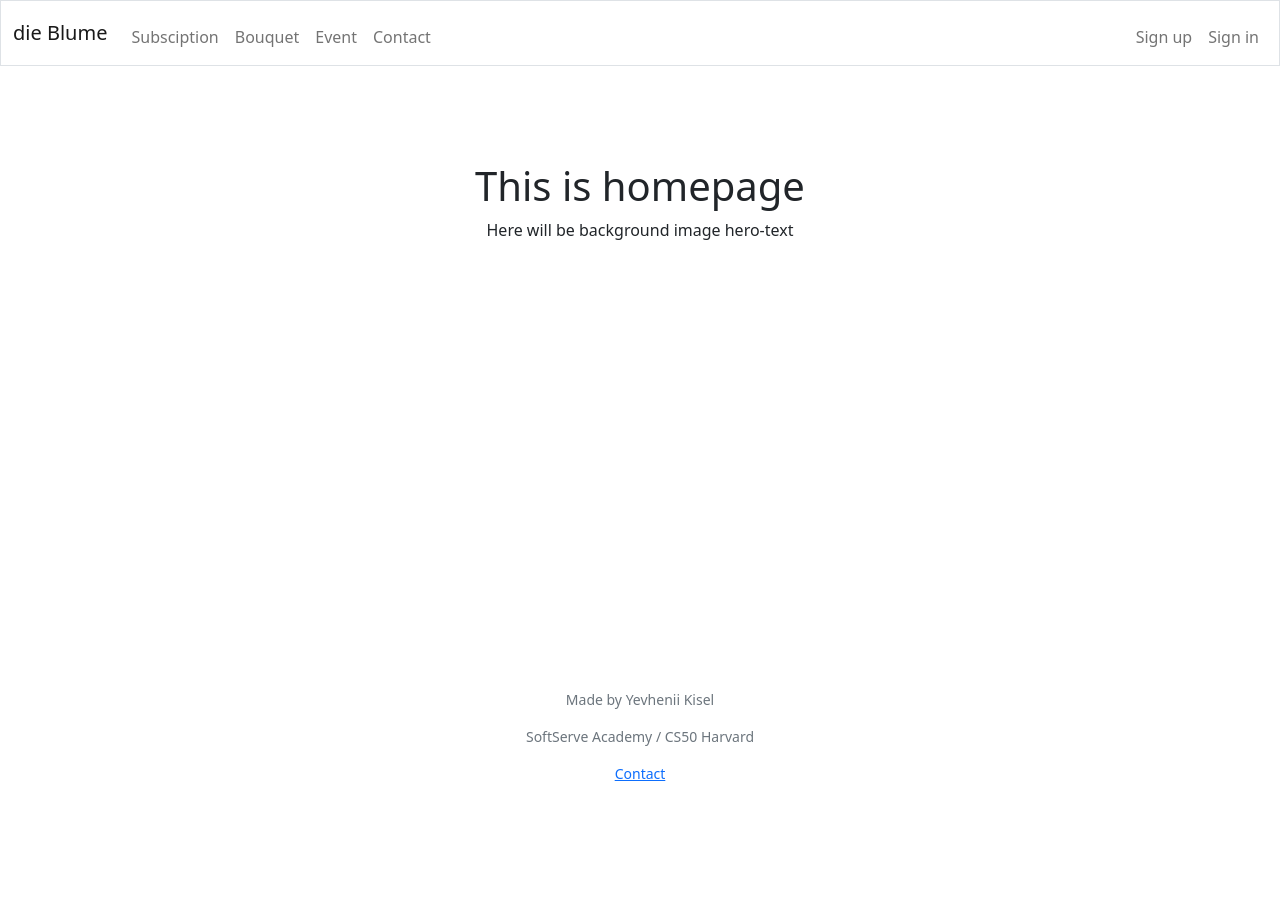
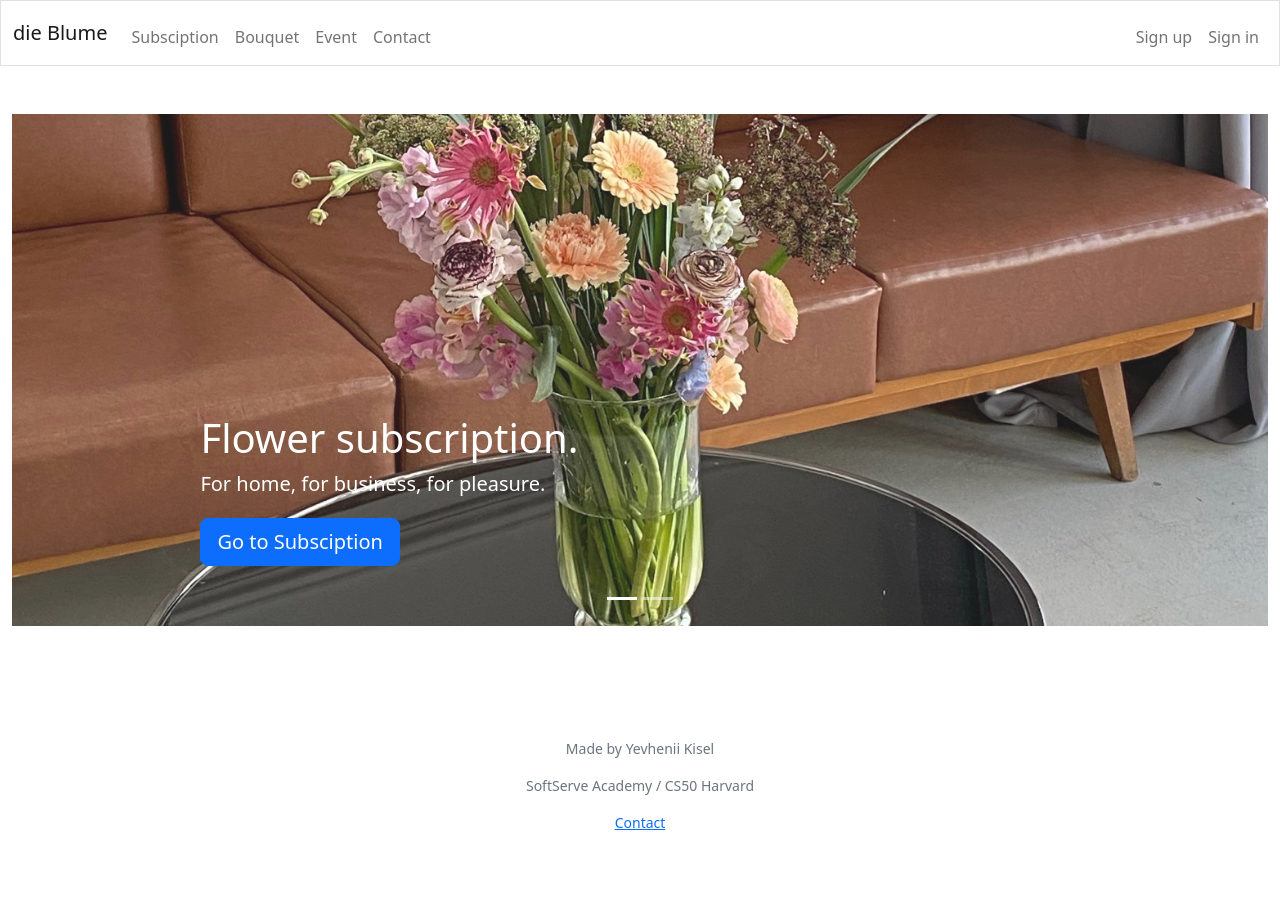
Before and after one commit to YevheniiKisel/Final_project, a Flask app: page / in a window 1280 px wide. Before the commit the page ends 781 px from the top, so only its background shows below. Run offline with Flask 2, Linux system fonts and the light colour scheme; some libraries are stand-ins or nearby versions.

Commit message:
Some design done. Page works properly

```diff
--- a/project/auth.py
+++ b/project/auth.py
@@ -25,7 +25,7 @@ def sign_in_post():
     # check if user exist in database and if password was correct
     if not user or not check_password_hash(user.password, password):
         flash('Please check your credentials and try again')
-        return redirect(url_for('auth.sigh_in'), code=400) # if user doesn`t exist or password was incorrect - return error and redirect to m
+        return redirect(url_for('auth.sign_in'), code=400) # if user doesn`t exist or password was incorrect - return error and redirect to m
     else:
         login_user(user, remember=remember)
         return redirect(url_for('main.index')) # if user exists redirect to homepage
--- /dev/null
+++ b/project/static/index.css
@@ -0,0 +1,82 @@
+/* GLOBAL STYLES
+-------------------------------------------------- */
+/* Padding below the footer and lighter body text */
+
+body {
+  padding-top: 3rem;
+  padding-bottom: 3rem;
+  color: #5a5a5a;
+}
+
+
+/* CUSTOMIZE THE CAROUSEL
+-------------------------------------------------- */
+
+/* Carousel base class */
+.carousel {
+  margin-bottom: 4rem;
+}
+/* Since positioning the image, we need to help out the caption */
+.carousel-caption {
+  bottom: 3rem;
+  z-index: 10;
+}
+
+/* Declare heights because of positioning of img element */
+.carousel-item {
+  height: 32rem;
+}
+
+
+/* MARKETING CONTENT
+-------------------------------------------------- */
+
+/* Center align the text within the three columns below the carousel */
+.marketing .col-lg-4 {
+  margin-bottom: 1.5rem;
+  text-align: center;
+}
+/* rtl:begin:ignore */
+.marketing .col-lg-4 p {
+  margin-right: .75rem;
+  margin-left: .75rem;
+}
+/* rtl:end:ignore */
+
+
+/* Featurettes
+------------------------- */
+
+.featurette-divider {
+  margin: 5rem 0; /* Space out the Bootstrap <hr> more */
+}
+
+/* Thin out the marketing headings */
+/* rtl:begin:remove */
+.featurette-heading {
+  letter-spacing: -.05rem;
+}
+
+/* rtl:end:remove */
+
+/* RESPONSIVE CSS
+-------------------------------------------------- */
+
+@media (min-width: 40em) {
+  /* Bump up size of carousel content */
+  .carousel-caption p {
+    margin-bottom: 1.25rem;
+    font-size: 1.25rem;
+    line-height: 1.4;
+  }
+
+  .featurette-heading {
+    font-size: 50px;
+  }
+}
+
+@media (min-width: 62em) {
+  .featurette-heading {
+    margin-top: 7rem;
+  }
+}
--- a/project/templates/index.html
+++ b/project/templates/index.html
@@ -1,11 +1,45 @@
 {% extends "layout.html" %}
+{% block head %}
+    <link rel="stylesheet" href="../static/index.css">
+    <link href="../assets/dist/css/bootstrap.min.css" rel="stylesheet">
+
+{% endblock %}
+
 
 
 {% block main %}
-<main class="container-fluid py-5 text-center">
+<main>
+    <div id="myCarousel" class="carousel slide" data-bs-ride="carousel">
+        <div class="carousel-indicators">
+          <button type="button" data-bs-target="#myCarousel" data-bs-slide-to="0" class="active" aria-current="true" aria-label="Slide 1"></button>
+          <button type="button" data-bs-target="#myCarousel" data-bs-slide-to="1" aria-label="Slide 2"></button>
+        </div>
+        <div class="carousel-inner">
 
-<h1>This is homepage</h1>
+      <div class="carousel-item active">
+        <img class = "position-absolute w-100 start-0" src="../static/Subscription.JPG" alt="flowers" style="top:-150%; opacity:0.9">
+        <div class="container">
+          <div class="carousel-caption text-start">
+            <h1>Flower subscription.</h1>
+            <p>For home, for business, for pleasure.</p>
+            <p><a class="btn btn-lg btn-primary" href="/subscription">Go to Subsciption</a></p>
+          </div>
+        </div>
+      </div>
 
-<p>Here will be background image hero-text</p>
+      <div class="carousel-item ">
+        <img class = "position-absolute w-100 start-0" src="../static/dieblumeXkopi.JPG" alt="flowers" style="top:-200%; opacity:0.9">
+        <div class="container">
+          <div class="carousel-caption text-start">
+            <h1>die Blume X KOPI</h1>
+            <p>Aesthetic collaboration for connoisseurs</p>
+            <p><a class="btn btn-lg btn-primary" href="https://www.instagram.com/dieblume.pl/">More info</a></p>
+          </div>
+        </div>
+      </div>
+
+
+
+
 </main>
 {% endblock %}
--- a/project/templates/layout.html
+++ b/project/templates/layout.html
@@ -10,7 +10,7 @@
         {% block head %}{% endblock %}
         <link href="https://cdn.jsdelivr.net/npm/bootstrap@5.2.0/dist/css/bootstrap.min.css" rel="stylesheet" integrity="sha384-gH2yIJqKdNHPEq0n4Mqa/HGKIhSkIHeL5AyhkYV8i59U5AR6csBvApHHNl/vI1Bx" crossorigin="anonymous">
     </head>
-    <body class="d-flex flex-column min-vh-100" style="display:flex; flex-direction:column;">
+    <body class="d-flex flex-column min-vh-100 pt-0" style="display:flex; flex-direction:column;">
         <nav class="bg-transperent border navbar navbar-expand-md navbar-light">
             <div class="container-fluid">
                 <a class="navbar-brand" href="/">die Blume</a>
@@ -52,7 +52,7 @@
             <footer class="small text-center text-muted mt-auto">
                 <p>Made by Yevhenii Kisel</p>
                 <p>SoftServe Academy / CS50 Harvard</p>
-                <p><a rel="email" href="yevhenii.kisel.design@gmail.com">Contact</p>
+                <p><a rel="email" href="mailto:yevhenii.kisel.design@gmail.com">Contact</p>
             </footer>
 
         <script src="https://cdn.jsdelivr.net/npm/bootstrap@5.2.0/dist/js/bootstrap.bundle.min.js" integrity="sha384-A3rJD856KowSb7dwlZdYEkO39Gagi7vIsF0jrRAoQmDKKtQBHUuLZ9AsSv4jD4Xa" crossorigin="anonymous"></script>
--- a/project/templates/subscription1.html
+++ b/project/templates/subscription1.html
@@ -268,17 +268,17 @@
                 </div>
             {% else %}
             <!-- Content for unauthorized users-->
-                    <div class="col-4">
+                    <div class="col-4 d-flex align-content-center">
                         <div class="list-group">
                             <h3>Want to check our offer?</h3>
                             <div class="d-grit gap-2 col-6 mx-auto">
                                 <p>Plese sign in</p>
-                                <button class="btn btn-primary btn-lg signIn" type="button">Sign in</button>
+                                <p><a class="btn btn-lg btn-primary" href="http://127.0.0.1:5000/signin">Sign in</a></p>
 
                             </div>
                             <div class="mr-">
                                 <p>Don`t have an account?</p>
-                                <button class="btn btn-secondary btn-signUp" type="button">Sign up</button>
+                                <p><a class="btn btn-lg btn-secondary" href="http://127.0.0.1:5000/signup">Sign up</a></p>
                             </div>
                         </div>
                     </div>
```
Also changed, not shown: project/static/Carousele1.jpeg (added), project/static/dieblumeXkopi.JPG (added).
